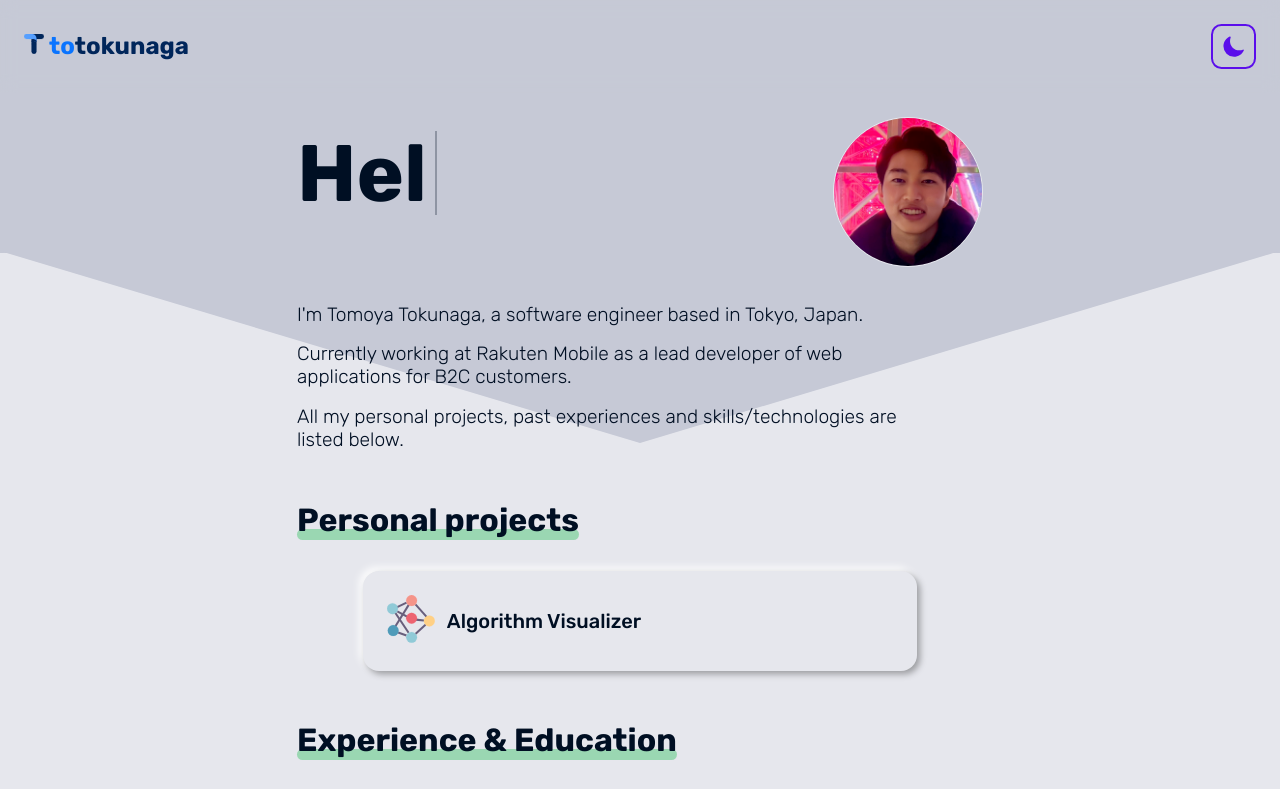
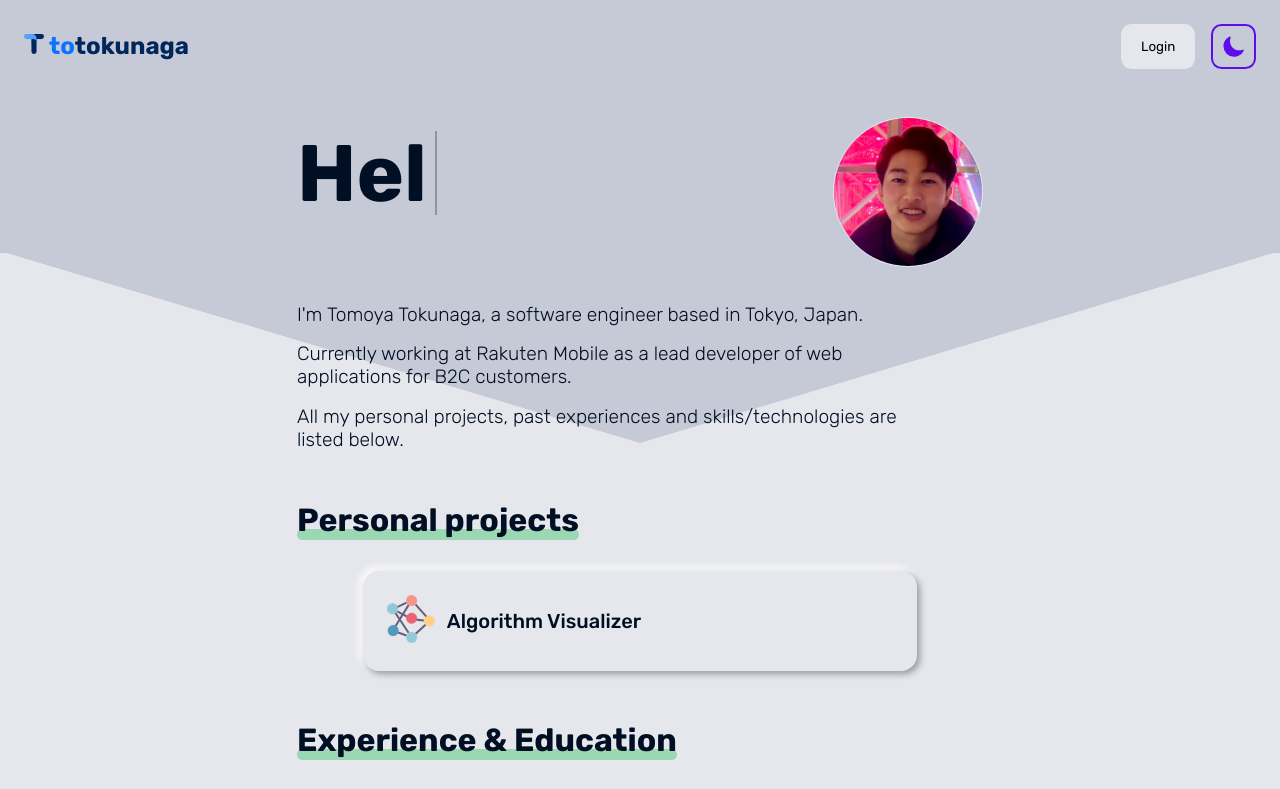
Before and after one commit to totokunaga/totokunaga-web, a Next.js app: page / in a window 1280 px wide. Shown: the top 789 px of the page. Built offline with nearby package versions, Linux system fonts and the light colour scheme.

Commit message:
Google oauth login added

```diff
--- a/src/components/common/Header/Header.tsx
+++ b/src/components/common/Header/Header.tsx
@@ -8,7 +8,7 @@ import { Button } from "../Button";
 import { Icon } from "../Icon";
 import { useSelector } from "react-redux";
 import { selectWindow } from "@utils/slices";
-import { setGlobalDarkMode } from "@utils/functions";
+import { getOAuthRedirectURI, setGlobalDarkMode } from "@utils/functions";
 import buttonStyle from "../Button/button.module.scss";
 import { ThemeButton } from "../ThemeButton";
 
@@ -51,13 +51,14 @@ export const Header: React.FC<{ children?: ReactNode }> = ({ children }) => {
           style={{
             display: "flex",
             alignItems: "center",
-            cursor: "pointer",
+            // cursor: "pointer",
             width: "100%",
           }}
         >
           <div
             className={headerStyle.icon_wrapper}
             onClick={() => router.push(paths.root)}
+            style={{ cursor: "pointer" }}
           >
             {!isDarkMode ? (
               <TIconDark width={"100%"} height={"100%"} />
@@ -66,7 +67,7 @@ export const Header: React.FC<{ children?: ReactNode }> = ({ children }) => {
             )}
           </div>
           <h4
-            style={{ margin: "0px 0px 0px 5px" }}
+            style={{ margin: "0px 0px 0px 5px", cursor: "pointer" }}
             onClick={() => router.push(paths.root)}
           >
             <span className={headerStyle.logo_text}>to</span>
@@ -75,7 +76,21 @@ export const Header: React.FC<{ children?: ReactNode }> = ({ children }) => {
             </span>
           </h4>
           {children}
-          <div style={{ margin: "auto 0px auto auto" }}>
+
+          <div
+            style={{
+              margin: "auto 0px auto auto",
+              display: "flex",
+              cursor: "default",
+            }}
+          >
+            <Button
+              type={"flat"}
+              margin={"0 16px 0 0"}
+              onClick={() => router.push(getOAuthRedirectURI("google"))}
+            >
+              Login
+            </Button>
             <ThemeButton />
           </div>
         </div>
--- /dev/null
+++ b/src/utils/functions/auth.ts
@@ -0,0 +1,19 @@
+type OAuthProvider = "google";
+
+export const getOAuthRedirectURI = (provider: OAuthProvider) => {
+  const rootUrl = "https://accounts.google.com/o/oauth2/v2/auth";
+  const options = {
+    redirect_uri: process.env.NEXT_PUBLIC_REDIRECT_URI as string,
+    client_id: process.env.NEXT_PUBLIC_GOOGLE_CLIENT_ID as string,
+    access_type: "offline",
+    response_type: "code",
+    prompt: "consent",
+    scope: [
+      "https://www.googleapis.com/auth/userinfo.profile",
+      "https://www.googleapis.com/auth/userinfo.email",
+    ].join(" "),
+  };
+
+  const qs = new URLSearchParams(options);
+  return `${rootUrl}?${qs.toString()}`;
+};
--- a/src/utils/functions/index.ts
+++ b/src/utils/functions/index.ts
@@ -1,6 +1,7 @@
 import { setDarkMode, store } from "@utils/slices";
 
 export * from "./pages";
+export * from "./auth";
 
 export const initMatrix = <T>(
   rowSize: number,
```
Also changed, not shown: 1 other file (tests, documents, lock files or other folders).
